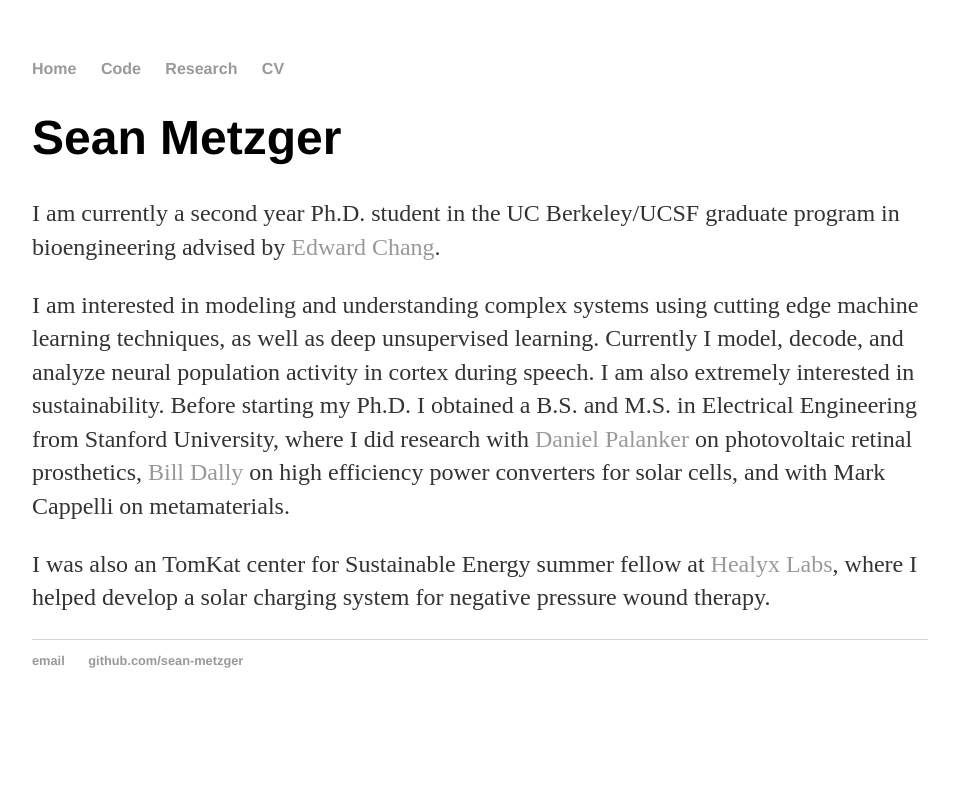
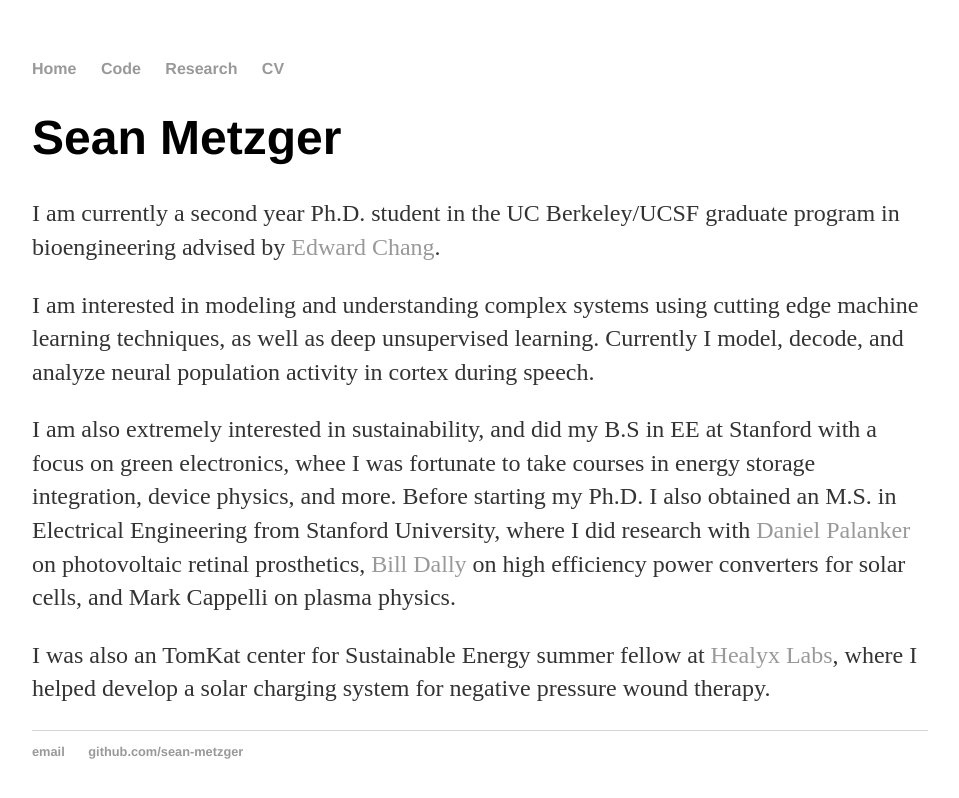
Before and after one commit to sean-metzger/sean-metzger.github.io, a Jekyll site: the page built from index.html, in a window 1280 px wide. Shown: the top 798 px of the page, without its empty margins (160-1119 px from the left). Built offline with Jekyll 4.4.1, drawn with Linux system fonts in a browser that asks for light colours.

Commit message:
Update index.html

```diff
--- a/index.html
+++ b/index.html
@@ -6,10 +6,10 @@ title: Sean Metzger
 <div class="blurb">
 	<h1>Sean Metzger</h1>
 		<p>I am currently a second year Ph.D. student in the UC Berkeley/UCSF graduate program in bioengineering advised by <a href="http://changlab.ucsf.edu/">Edward Chang</a>.</p>
-		<p>I am interested in modeling and understanding complex systems using cutting edge machine learning techniques, as well as deep unsupervised learning. Currently I model, decode, and analyze neural population activity in cortex during speech. I am also extremely interested in sustainability. Before starting my Ph.D. I obtained a B.S.
-			and M.S. in Electrical Engineering from Stanford University, where I did research with <a href="https://web.stanford.edu/~palanker/lab/">Daniel Palanker</a> on photovoltaic retinal prosthetics, <a href="https://profiles.stanford.edu/william-dally">Bill Dally</a> on high efficiency power converters for solar cells, and with Mark Cappelli on metamaterials.</p>
+		<p>I am interested in modeling and understanding complex systems using cutting edge machine learning techniques, as well as deep unsupervised learning. Currently I model, decode, and analyze neural population activity in cortex during speech. </p>
+
+		<p>I am also extremely interested in sustainability, and did my B.S in EE at Stanford with a focus on green electronics, whee I was fortunate to take courses in energy storage integration, device physics, and more.
+			Before starting my Ph.D. I also obtained an M.S. in Electrical Engineering from Stanford University, where I did research with <a href="https://web.stanford.edu/~palanker/lab/">Daniel Palanker</a> on photovoltaic retinal prosthetics, <a href="https://profiles.stanford.edu/william-dally">Bill Dally</a> on high efficiency power converters for solar cells, and Mark Cappelli on plasma physics.</p>
 		<p> I was also an TomKat center for Sustainable Energy summer fellow at <a href="https://www.healyxlabs.com/">Healyx Labs</a>, where I helped develop a solar charging system for negative pressure wound therapy.</p>
 
-
-
 </div><!-- /.blurb -->
```
